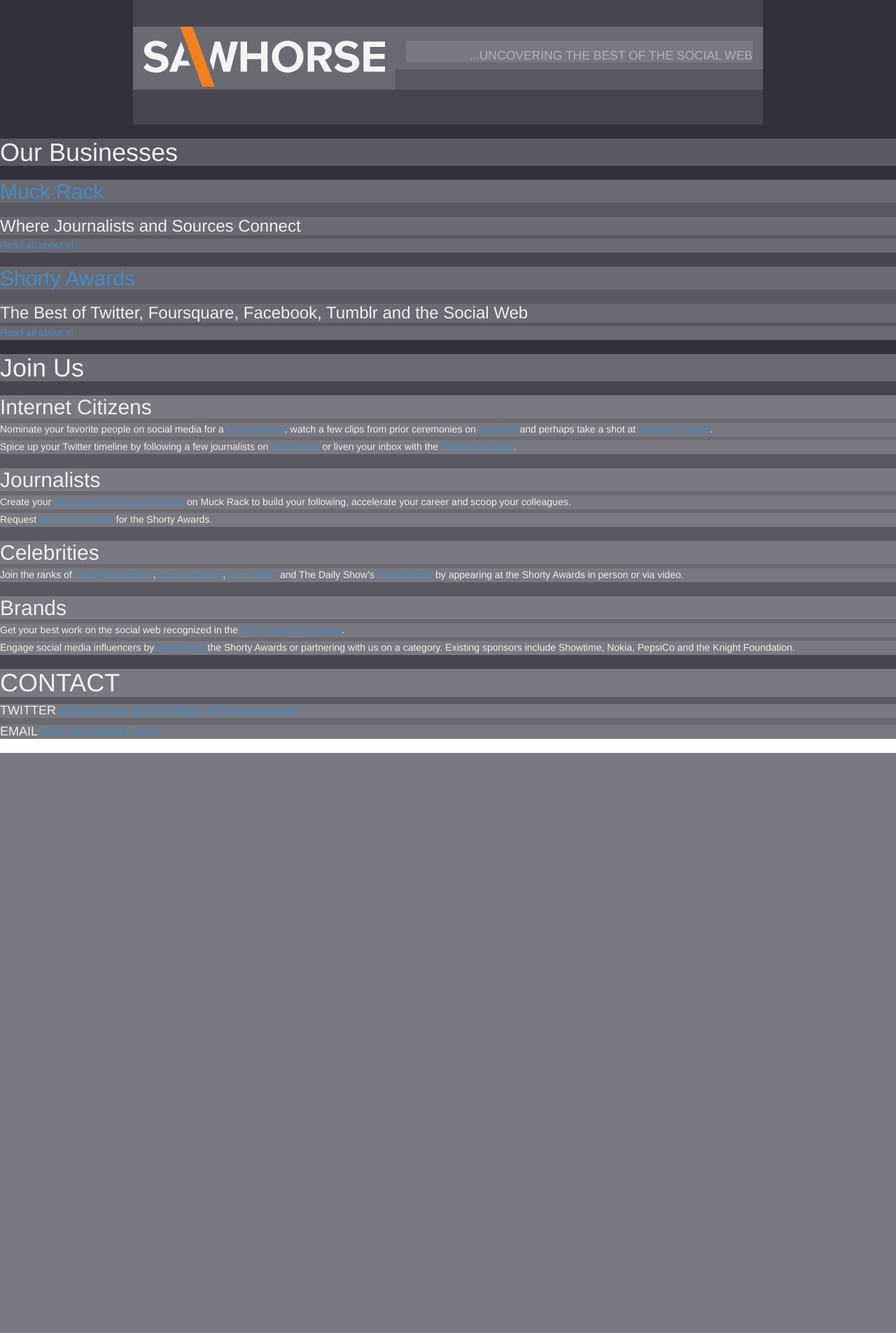
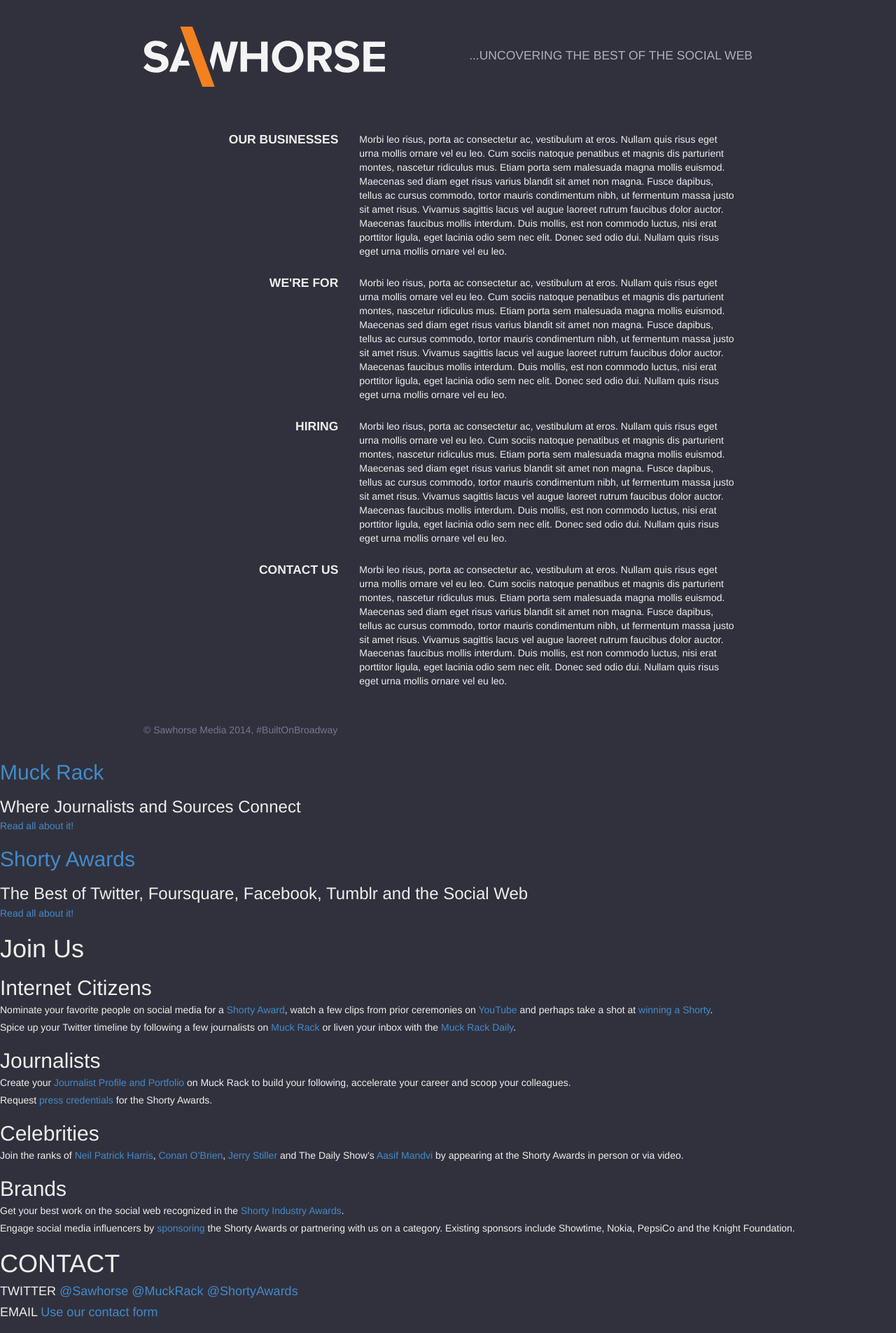
Before and after one commit to lvannostrand/sawhorse.github.io, a PHP site: page / in a window 1280 px wide. Shown: the whole page at 70% size. Before the commit the page ends 1076 px from the top, so only its background shows below. Run offline with PHP 8.4, Linux system fonts and the light colour scheme; some libraries are stand-ins or nearby versions.

Commit message:
Committing from a place we aren't supposed to be

```diff
--- a/assets/stylesheets/style.css
+++ b/assets/stylesheets/style.css
@@ -1528,22 +1528,20 @@ td.visible-print {
   th.hidden-print,
   td.hidden-print {
     display: none !important; } }
-* {
-  background-color: rgba(255, 255, 255, 0.1); }
-
 body {
   background-color: #31313d;
   color: #eeeeee; }
 
 header {
   margin-top: 37.5px;
-  margin-bottom: 50px; }
+  margin-bottom: 62.5px; }
   header h2 {
     font-size: 1.1em;
     font-weight: 200;
     text-transform: uppercase;
-    color: #afafbe;
-    padding-top: 8.33333px; }
+    text-align: right;
+    padding-top: 8.33333px;
+    color: #afafbe; }
     @media (min-width: 1200px) {
       header h2 {
         padding-top: 12.5px;
@@ -1551,36 +1549,54 @@ header {
     @media (max-width: 991px) {
       header h2 {
         padding-top: 2px; } }
-
-.blog-logo {
+    @media (max-width: 768px) {
+      header h2 {
+        text-align: center;
+        font-size: 1.5em; } }
+
+.sawhorse-logo {
   background: url(/assets/sawhorse-media.jpg);
   background-image: url(/assets/sawhorse-media.svg), none;
   background-repeat: no-repeat;
   background-size: 100%;
   display: block;
-  margin: 0px;
+  margin: 0px auto;
   height: 90px;
   font: 0/0 a;
   color: transparent;
   text-shadow: none;
   background-color: transparent;
   border: 0; }
-
-.blog-about {
-  text-align: right; }
-  .blog-about p {
-    padding-top: 12.5px;
-    font-size: 1.15em;
-    color: #31313d; }
-  .blog-about li {
-    list-style-type: none;
-    width: 49%;
-    float: right;
-    text-transform: uppercase; }
-  .blog-about a {
-    color: #999999; }
-    .blog-about a:hover {
-      color: #555555; }
+  @media (max-width: 768px) {
+    .sawhorse-logo {
+      width: 50%; } }
+  @media (max-width: 480px) {
+    .sawhorse-logo {
+      width: 80%; } }
+
+section {
+  margin-bottom: 25px;
+  padding: 0px 25px; }
+  section h3 {
+    text-transform: uppercase;
+    text-align: right;
+    font-weight: 600;
+    margin-top: 0px;
+    font-size: 1.25em; }
+  section a {
+    color: #f48120; }
+
+footer {
+  margin-top: 50px;
+  margin-bottom: 12.5px;
+  color: #767691; }
+  footer a {
+    font-weight: 600; }
+    footer a:hover {
+      color: #31313d; }
+  footer small a {
+    text-transform: uppercase;
+    font-weight: 300; }
 
 .blog-post {
   margin-bottom: 37.5px; }
@@ -1673,19 +1689,6 @@ header {
   text-transform: uppercase;
   font-size: 0.8em; }
 
-footer {
-  margin-top: 50px;
-  margin-bottom: 12.5px;
-  color: #555555; }
-  footer a {
-    color: #535367;
-    font-weight: 600; }
-    footer a:hover {
-      color: #31313d; }
-  footer small a {
-    text-transform: uppercase;
-    font-weight: 300; }
-
 @media (max-width: 400px) {
   .blog-header .col-xs-6 {
     width: 100%; } }
--- a/assets/stylesheets/style.sass
+++ b/assets/stylesheets/style.sass
@@ -18,11 +18,6 @@ $container-large-desktop:      900px
 
 @import "bootstrap/bootstrap"
 
-
-*
-	background-color: rgba(255,255,255,0.1)
-
-
 // Styles
 // -----------------------
 
@@ -32,47 +27,66 @@ body
 
 header
 	margin-top: $sm-gutter * 1.5
-	margin-bottom: $sm-gutter * 2
+	margin-bottom: $sm-gutter * 2.5
 	h2
 		font-size: 1.1em
 		font-weight: 200
 		text-transform: uppercase
+		text-align: right
+		padding-top: $sm-gutter/3
 		color: lighten($sm-violet, 50%)
-		padding-top: $sm-gutter/3
 		@media (min-width: $screen-lg-min)
 			padding-top: $sm-gutter/2
 			font-size: 1.25em
 		@media (max-width: $screen-sm-max)
 			padding-top: 2px
+		@media (max-width: $screen-sm-min)
+			text-align: center
+			font-size: 1.5em
+.sawhorse-logo
+	background: url(/assets/sawhorse-media.jpg)
+	background-image: url(/assets/sawhorse-media.svg), none
+	background-repeat: no-repeat
+	background-size: 100%
+	display: block
+	margin: 0px auto
+	height: 90px
+	+text-hide
+	@media (max-width: $screen-sm-min)
+		width: 50%
+	@media (max-width: 480px)
+		width: 80%
+
+section
+	margin-bottom: $sm-gutter
+	padding: 0px $sm-gutter
+	h3
+		text-transform: uppercase
+		text-align: right
+		font-weight: 600
+		margin-top: 0px
+		font-size: 1.25em
+	a
+		color: $sm-orange
+
+
+
+footer
+	margin-top: $sm-gutter * 2
+	margin-bottom: $sm-gutter / 2
+	color: lighten($sm-violet, 30%)
+	a
+		font-weight: 600
+		&:hover
+			color: $sm-violet
+	small a
+		text-transform: uppercase
+		font-weight: 300
 
 
 
 
 
-.blog-logo
-	background: url(/assets/sawhorse-media.jpg)
-	background-image: url(/assets/sawhorse-media.svg), none
-	background-repeat: no-repeat
-	background-size: 100%
-	display: block
-	margin: 0px
-	height: 90px
-	+text-hide
-.blog-about
-	text-align: right
-	p
-		padding-top: $sm-gutter/2
-		font-size: 1.15em
-		color: $sm-violet
-	li
-		list-style-type: none
-		width: 49%
-		float: right
-		text-transform: uppercase
-	a
-		color: $gray-light
-		&:hover
-			color: $gray
 
 .blog-post
 	margin-bottom: $sm-gutter * 1.5
@@ -169,18 +183,8 @@ header
 		text-transform: uppercase
 		font-size: 0.8em
 
-footer
-	margin-top: $sm-gutter * 2
-	margin-bottom: $sm-gutter / 2
-	color: $gray
-	a
-		color: lighten($sm-violet, 15%)
-		font-weight: 600
-		&:hover
-			color: $sm-violet
-	small a
-		text-transform: uppercase
-		font-weight: 300
+
+
 
 @media (max-width: 400px)
 	.blog-header .col-xs-6
--- a/index.html
+++ b/index.html
@@ -21,21 +21,65 @@
 </head>
 <body>
 
-
 <div class="container">
-
     <header class="row">
-        <div class="col-sm-5 col-xs-10 col-offset-xs-1 blog-logo-container">
+        <div class="col-sm-5">
             <a href="/">
-                <h1 class="blog-logo">Sawhorse Media</h1>
+                <h1 class="sawhorse-logo">Sawhorse Media</h1>
             </a>
         </div>
-
-                <div class="col-sm-7  blog-about">
+        <div class="col-sm-7">
             <h2>...Uncovering the best of the social web</h2>
-
         </div>
     </header>
+
+	<section class="row">
+		<div class="col-sm-4">
+			<h3>Our Businesses</h3>
+		</div>
+		<div class="col-sm-8">
+			Morbi leo risus, porta ac consectetur ac, vestibulum at eros. Nullam quis risus eget urna mollis ornare vel eu leo. Cum sociis natoque penatibus et magnis dis parturient montes, nascetur ridiculus mus. Etiam porta sem malesuada magna mollis euismod. Maecenas sed diam eget risus varius blandit sit amet non magna. Fusce dapibus, tellus ac cursus commodo, tortor mauris condimentum nibh, ut fermentum massa justo sit amet risus.
+
+			Vivamus sagittis lacus vel augue laoreet rutrum faucibus dolor auctor. Maecenas faucibus mollis interdum. Duis mollis, est non commodo luctus, nisi erat porttitor ligula, eget lacinia odio sem nec elit. Donec sed odio dui. Nullam quis risus eget urna mollis ornare vel eu leo.
+		</div>
+	</section>
+
+	<section class="row">
+		<div class="col-sm-4">
+			<h3>We're For</h3>
+		</div>
+		<div class="col-sm-8">
+			Morbi leo risus, porta ac consectetur ac, vestibulum at eros. Nullam quis risus eget urna mollis ornare vel eu leo. Cum sociis natoque penatibus et magnis dis parturient montes, nascetur ridiculus mus. Etiam porta sem malesuada magna mollis euismod. Maecenas sed diam eget risus varius blandit sit amet non magna. Fusce dapibus, tellus ac cursus commodo, tortor mauris condimentum nibh, ut fermentum massa justo sit amet risus.
+
+			Vivamus sagittis lacus vel augue laoreet rutrum faucibus dolor auctor. Maecenas faucibus mollis interdum. Duis mollis, est non commodo luctus, nisi erat porttitor ligula, eget lacinia odio sem nec elit. Donec sed odio dui. Nullam quis risus eget urna mollis ornare vel eu leo.
+		</div>
+	</section>
+
+	<section class="row">
+		<div class="col-sm-4">
+			<h3>Hiring</h3>
+		</div>
+		<div class="col-sm-8">
+			Morbi leo risus, porta ac consectetur ac, vestibulum at eros. Nullam quis risus eget urna mollis ornare vel eu leo. Cum sociis natoque penatibus et magnis dis parturient montes, nascetur ridiculus mus. Etiam porta sem malesuada magna mollis euismod. Maecenas sed diam eget risus varius blandit sit amet non magna. Fusce dapibus, tellus ac cursus commodo, tortor mauris condimentum nibh, ut fermentum massa justo sit amet risus.
+
+			Vivamus sagittis lacus vel augue laoreet rutrum faucibus dolor auctor. Maecenas faucibus mollis interdum. Duis mollis, est non commodo luctus, nisi erat porttitor ligula, eget lacinia odio sem nec elit. Donec sed odio dui. Nullam quis risus eget urna mollis ornare vel eu leo.
+		</div>
+	</section>
+
+	<section class="row">
+		<div class="col-sm-4">
+			<h3>Contact Us</h3>
+		</div>
+		<div class="col-sm-8">
+			Morbi leo risus, porta ac consectetur ac, vestibulum at eros. Nullam quis risus eget urna mollis ornare vel eu leo. Cum sociis natoque penatibus et magnis dis parturient montes, nascetur ridiculus mus. Etiam porta sem malesuada magna mollis euismod. Maecenas sed diam eget risus varius blandit sit amet non magna. Fusce dapibus, tellus ac cursus commodo, tortor mauris condimentum nibh, ut fermentum massa justo sit amet risus.
+
+			Vivamus sagittis lacus vel augue laoreet rutrum faucibus dolor auctor. Maecenas faucibus mollis interdum. Duis mollis, est non commodo luctus, nisi erat porttitor ligula, eget lacinia odio sem nec elit. Donec sed odio dui. Nullam quis risus eget urna mollis ornare vel eu leo.
+		</div>
+	</section>
+
+	<footer>
+		&copy; Sawhorse Media 2014, #BuiltOnBroadway
+	</footer>
 </div>
 
 
@@ -50,7 +94,6 @@
 
 
 <div class="span-10 right append-1">
-<h1>Our Businesses</h1></div>
 <div class="span-8 last">
 
 
```
